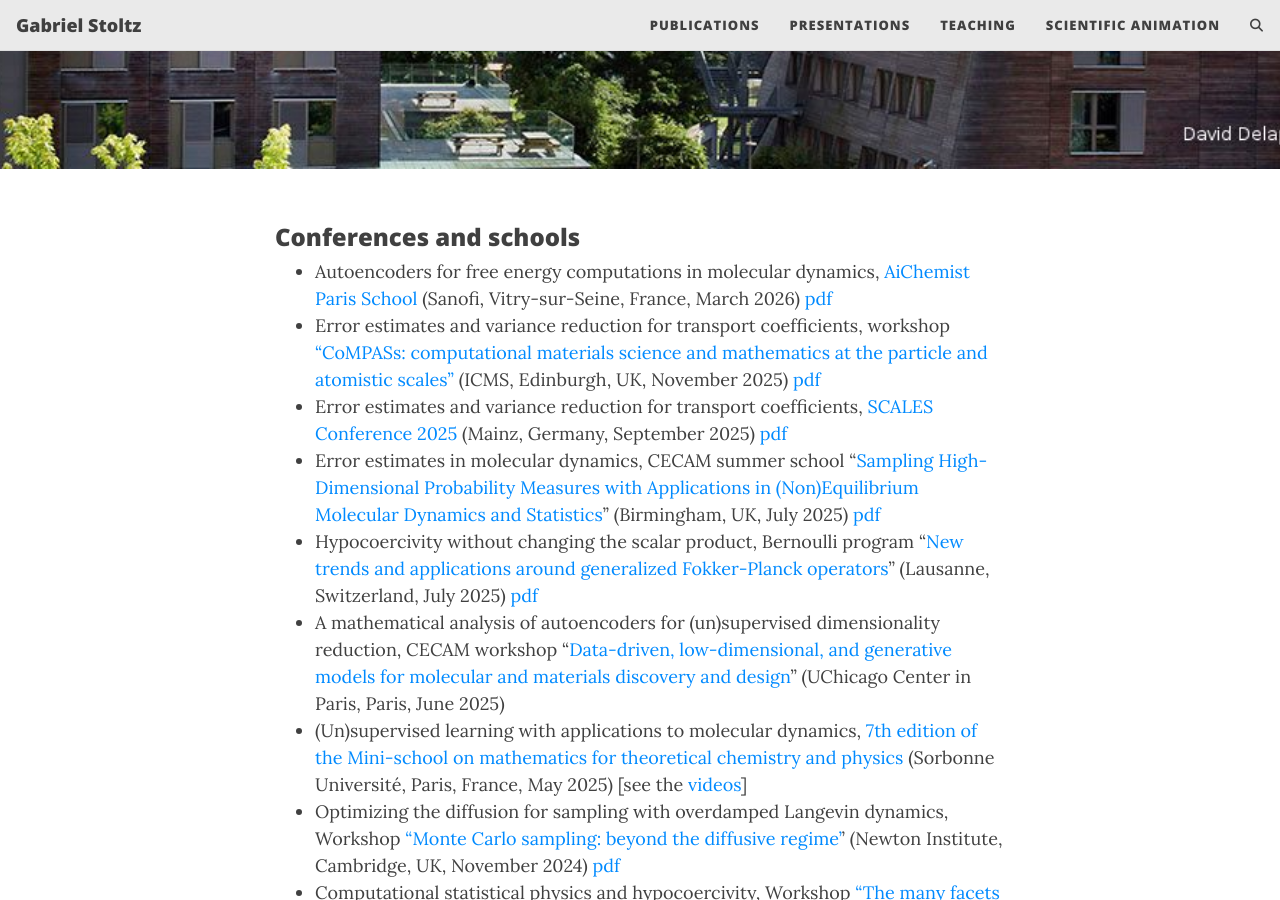
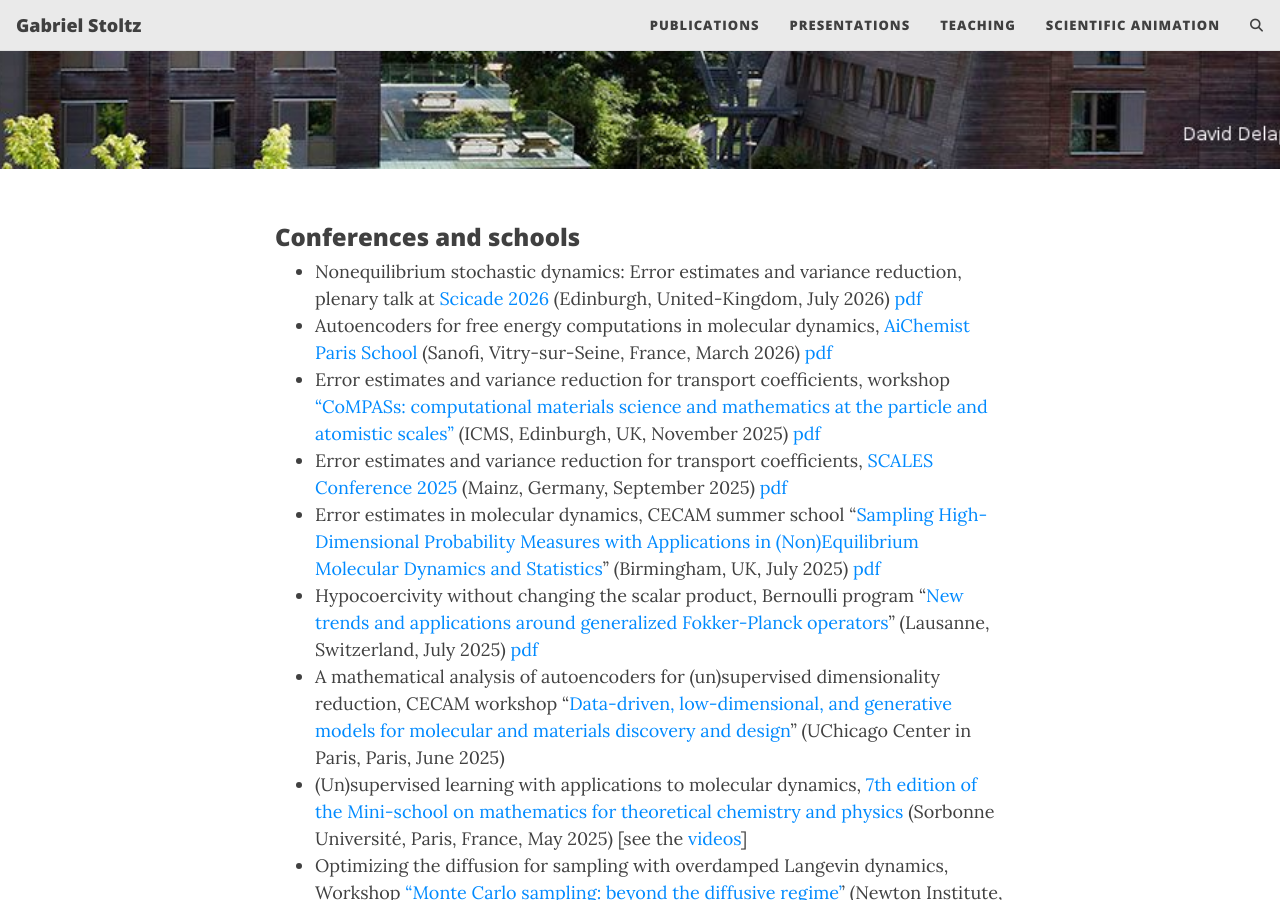
Before and after one commit to GabrielStoltz/GabrielStoltz.github.io, a Jekyll site: the page built from presentations.md, in a window 1280 px wide and 900 px high, scrolled down 406 px. Built offline with Jekyll 4.4.1, drawn with Linux system fonts in a browser that asks for light colours; comment, search, counter and statistics services are not loaded; our own code applies the rules of GitHub Pages for plain Markdown files.

Commit message:
Add new conference talk details to presentations.md

```diff
--- a/presentations.md
+++ b/presentations.md
@@ -5,6 +5,7 @@ cover-img: /assets/images/coriolis.jpg
 
 ### Conferences and schools
 
+  - Nonequilibrium stochastic dynamics: Error estimates and variance reduction, plenary talk at <a href="https://scicade.org/plenary-talks#Gabriel-Stoltz">Scicade 2026</a> (Edinburgh, United-Kingdom, July 2026) <a href="{{ '/assets/Conf/stoltz_Scicade_2026.pdf' | relative_url }}" >pdf</a>
   - Autoencoders for free energy computations in molecular dynamics, <a href="https://aichemist.eu/lectures" >AiChemist Paris School</a> (Sanofi, Vitry-sur-Seine, France, March 2026) <a href="{{ '/assets/Conf/stoltz_AIChemist_2026.pdf' | relative_url }}" >pdf</a>
   - Error estimates and variance reduction for transport coefficients, workshop <a href="https://icms.ac.uk/activities/workshop/compass-computational-materials-science-and-mathematics-at-the-particle-and-atomistic-scales/" >"CoMPASs: computational materials science and mathematics at the particle and atomistic scales"</a> (ICMS, Edinburgh, UK, November 2025) <a href="{{ '/assets/Conf/stoltz_ICMS_COMPASS_2025.pdf' | relative_url }}" >pdf</a>
   - Error estimates and variance reduction for transport coefficients, <a href="https://model.uni-mainz.de/scales-conference-2025/" >SCALES Conference 2025</a> (Mainz, Germany, September 2025) <a href="{{ '/assets/Conf/stoltz_SCALES_2025.pdf' | relative_url }}" >pdf</a>
```
